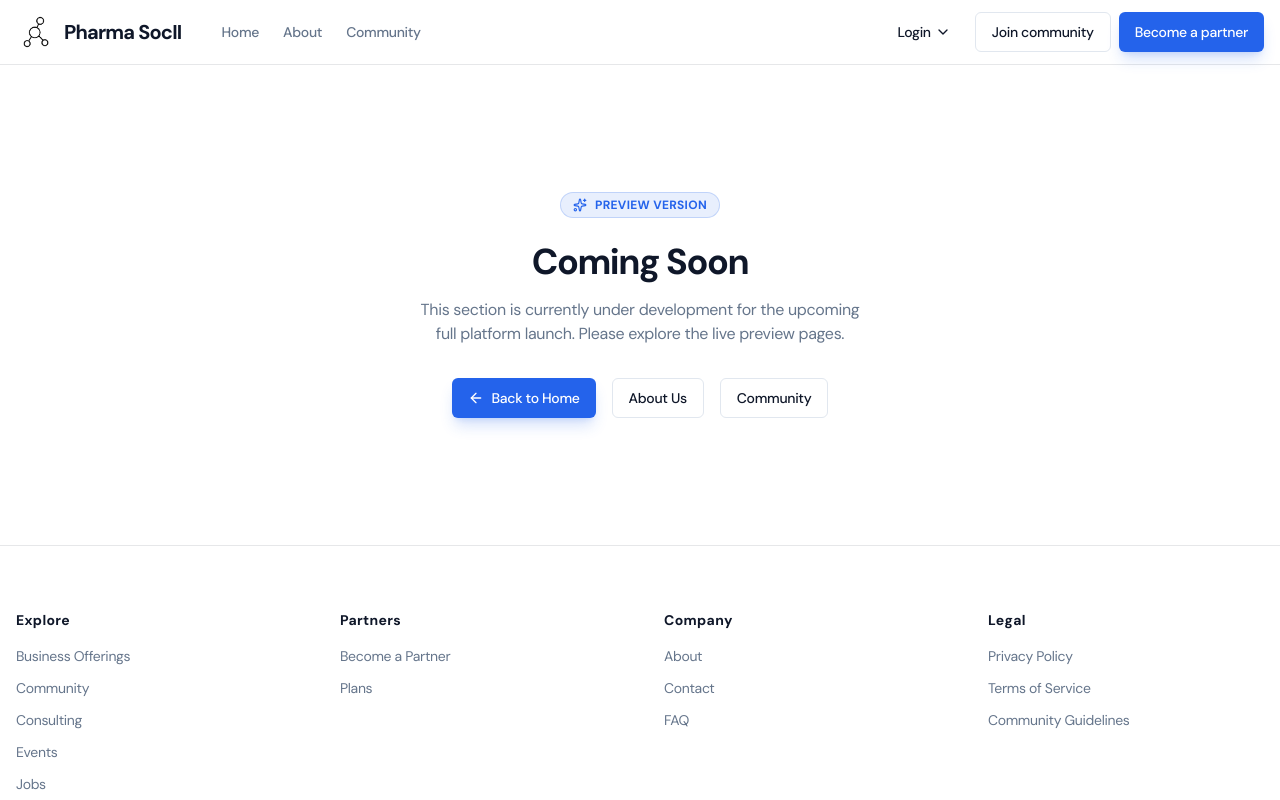
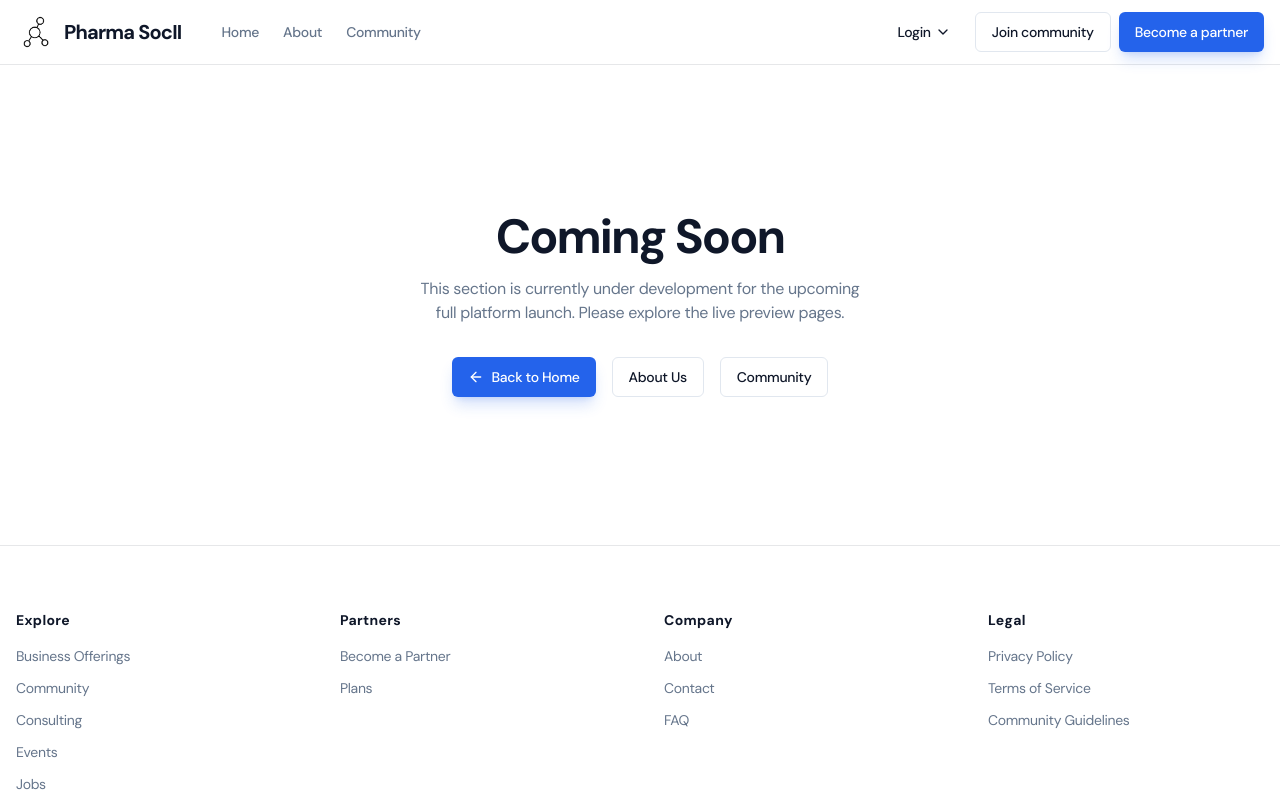
Before and after one commit to simran-kanda1/pharmasocii, a React (Vite) app: page /faq in a window 1280 px wide. Shown: the top 800 px of the page. Built offline with nearby package versions, Linux system fonts and the light colour scheme; no server answers.

Commit message:
Remove preview badge bubble icon

```diff
--- a/src/pages/PreviewNotice.tsx
+++ b/src/pages/PreviewNotice.tsx
@@ -1,14 +1,11 @@
 import { Link } from "react-router-dom";
 import { Button } from "@/components/ui/button";
-import { Sparkles, ArrowLeft } from "lucide-react";
+import { ArrowLeft } from "lucide-react";
 
 export default function PreviewNotice() {
     return (
         <div className="flex-1 flex flex-col items-center justify-center text-center px-4 py-24 min-h-[60vh]">
-            <div className="inline-flex items-center gap-2 px-3 py-1 rounded-full bg-primary/10 text-primary border border-primary/20 text-xs font-semibold uppercase tracking-wider mb-6">
-                <Sparkles className="w-3.5 h-3.5" /> Preview Version
-            </div>
-            <h1 className="text-3xl md:text-4xl font-extrabold tracking-tight text-foreground mb-4">
+            <h1 className="text-3xl md:text-5xl font-extrabold tracking-tight text-foreground mb-4">
                 Coming Soon
             </h1>
             <p className="text-muted-foreground max-w-md mx-auto text-sm md:text-base leading-relaxed mb-8">
```
Also changed, not shown: 1 other file (tests, documents, lock files or other folders).
